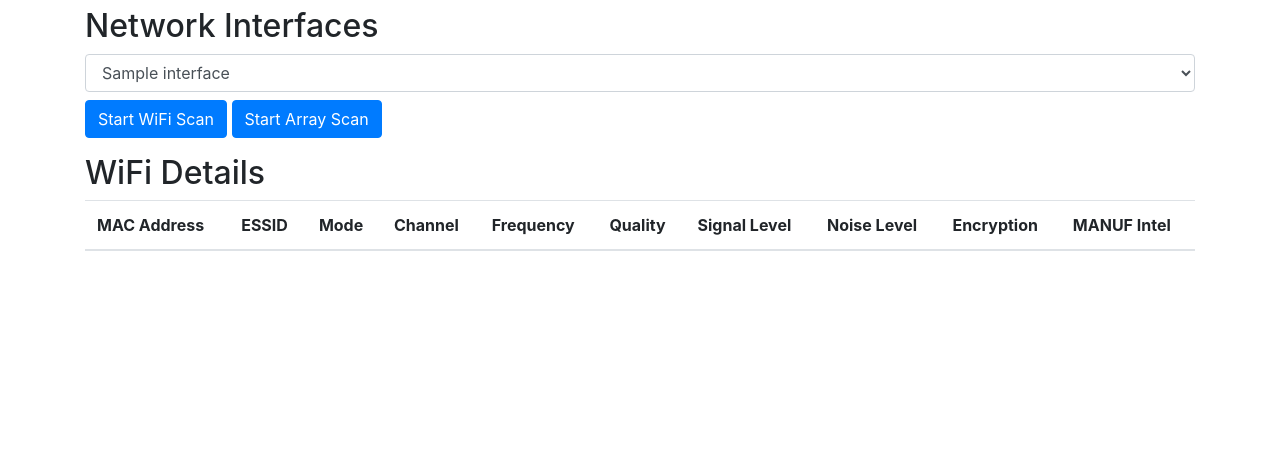
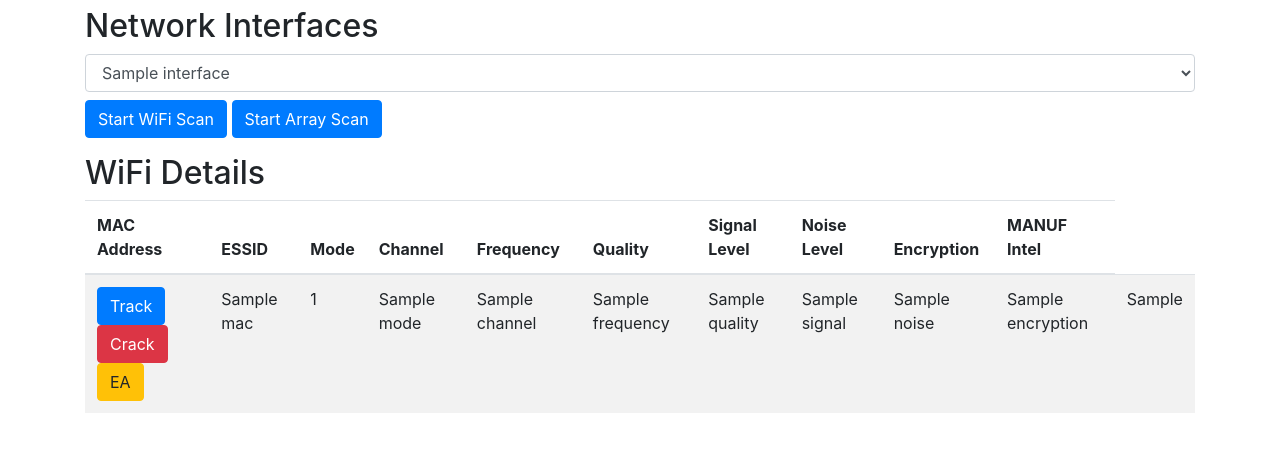
Before and after one commit to NecSorte/hackasat, a Flask app: template templates/index.html in a window 1280 px wide. Shown: the part 265-717 px from the top of the page. Run offline with Flask 2, Linux system fonts and the light colour scheme; the template is opened without the code that fills it: most values are stand-ins (such as "Sample title", 1, 10 or a date in 2020); data that the repository does not hold is empty; some libraries are stand-ins or nearby versions.

Commit message:
Update index.html

```diff
--- a/templates/index.html
+++ b/templates/index.html
@@ -53,7 +53,27 @@
                 </thead>
 
                 <tbody>
+                    {% for device in devices %}
+                    <tr>
+                        <td>
+                            <button class="btn btn-primary track-button">Track</button>
+                            <button class="btn btn-danger crack-button">Crack</button>
+                            <button class="btn btn-warning ea-button">EA</button>
+                        </td>
+                        <td>{{ device.mac }}</td>
+                        <td>{{ device.essid }}</td>
+                        <td>{{ device.mode }}</td>
+                        <td>{{ device.channel }}</td>
+                        <td>{{ device.frequency }}</td>
+                        <td>{{ device.quality }}</td>
+                        <td>{{ device.signal }}</td>
+                        <td>{{ device.noise }}</td>
+                        <td>{{ device.encryption }}</td>
+                        <td>{{ device.device_type or '' }}</td>
+                    </tr>
+                    {% endfor %}
                 </tbody>
+
             </table>
         </div>
 
@@ -177,7 +197,20 @@ $(document).ready(function() {
             }
         }
     });
+    $('#wifi-details-table').on('click', '.track-button', function() {
+        const macAddress = $(this).closest('tr').find('td:nth-child(2)').text();
+        console.log(`Tracking ${macAddress}`);
+    });
 
+    $('#wifi-details-table').on('click', '.crack-button', function() {
+        const essid = $(this).closest('tr').find('td:nth-child(3)').text();
+        const macAddress = $(this).closest('tr').find('td:nth-child(2)').text();
+        console.log(`Beginning to crack: ESSID: ${essid}, MAC: ${macAddress}`);
+    });
+
+    $('#wifi-details-table').on('click', '.ea-button', function() {
+        console.log('Conducting electronic attack');
+    });
 var allDevices = [];  // Array to accumulate all devices
 
 // Define the function to perform a wifi scan
```
